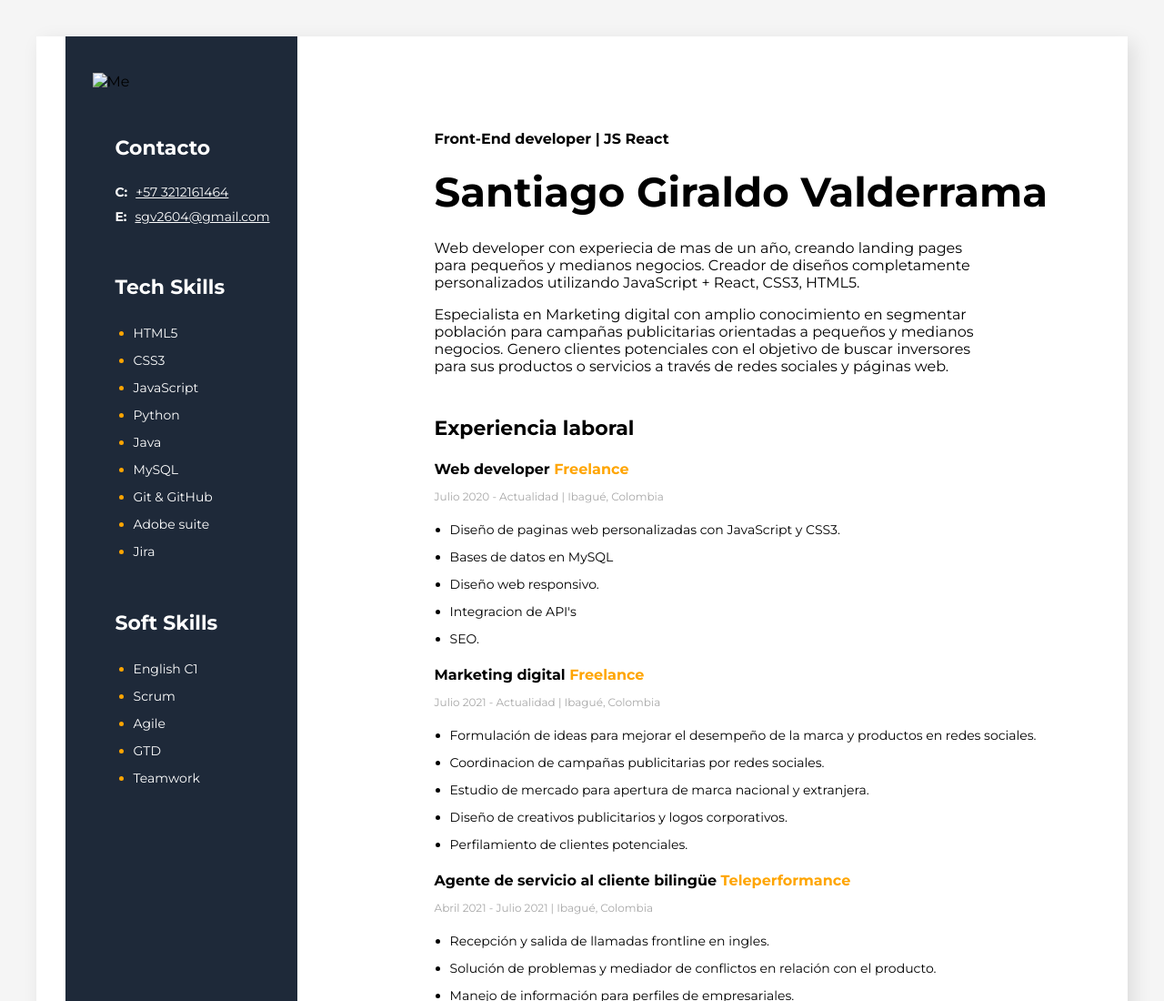
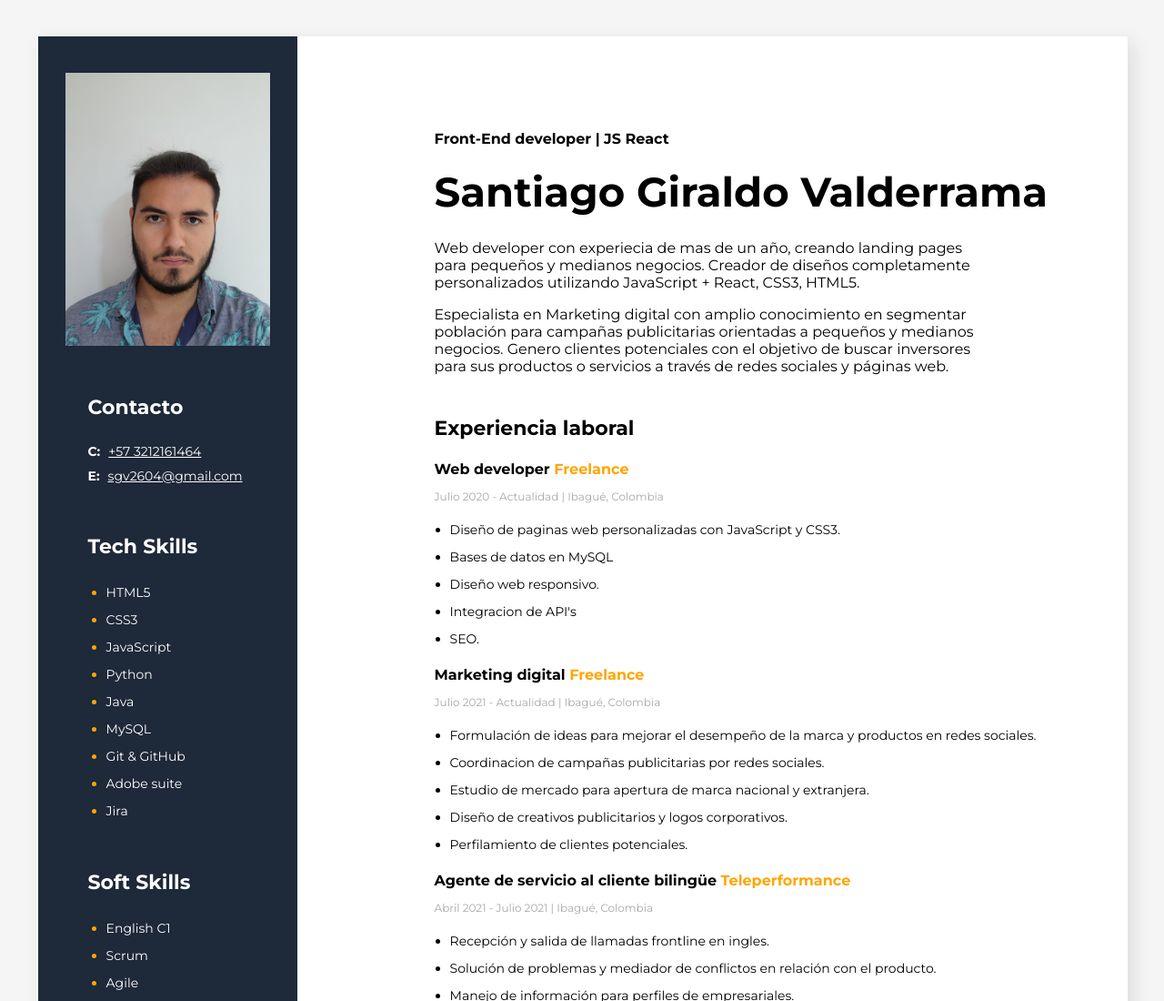
Before and after one commit to PantherARX/CurriculumVitae, a plain HTML site: page index.html in a window 1280 px wide. Shown: the top 1100 px of the page at 91% size. Drawn offline with Linux system fonts and the light colour scheme; the site is published under a folder, as on GitHub Pages, so addresses that start at the root find nothing.

Commit message:
pfp fixed

```diff
--- a/index.html
+++ b/index.html
@@ -109,7 +109,7 @@
         </div class="secondary-info">
         <!-- Secondary info -->
         <aside class="side-info">
-            <img src="/images/pfp.jpg" alt="Me" width="225" height="300">
+            <img src="./images/pfp.jpg" alt="Me" width="225" height="300">
             <!-- Contacts -->
             <div class="contacts">
                 <h3 class="side-title">Contacto</h3>
```
